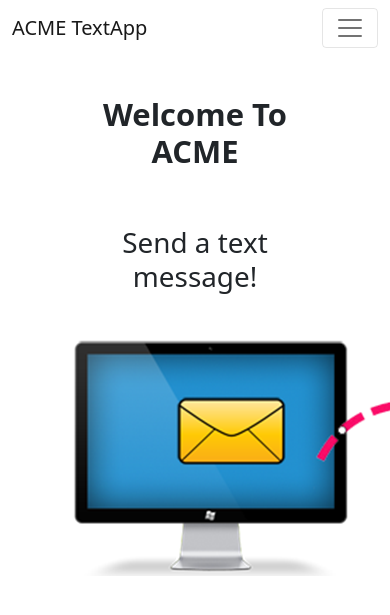
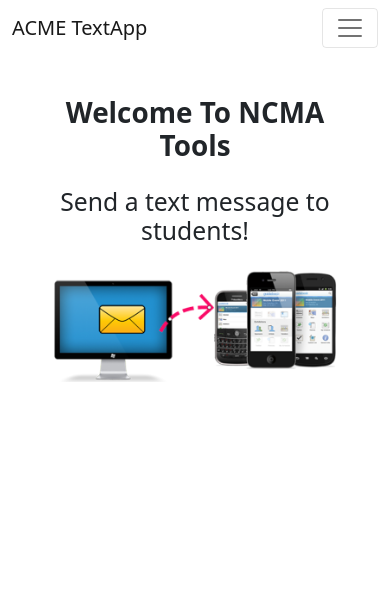
Before and after one commit to sjvarnum/demo-flask-twilio-webapp, a Flask app: page / in a window 390 px wide; the page is wider, and only the part inside the window is pictured. Shown: the top 615 px of that part. Run offline with Flask 2, Linux system fonts and the light colour scheme.

Commit message:
Update navbrand - Fix home page to look good on small screens

```diff
--- a/demo_flask_twilio_webapp/templates/base.html
+++ b/demo_flask_twilio_webapp/templates/base.html
@@ -15,7 +15,7 @@
     <body>
         <nav class="navbar navbar-expand-lg navbar-light bg-white fixed-top">
             <div class="container">
-                <a class="navbar-brand" href="#">ACME TextApp</a>
+                <a class="navbar-brand" href="{{ url_for('/.index') }}">ACME TextApp</a>
                 <button
                     class="navbar-toggler"
                     type="button"
--- a/demo_flask_twilio_webapp/templates/index.html
+++ b/demo_flask_twilio_webapp/templates/index.html
@@ -1,15 +1,11 @@
 {% extends 'base.html' %} {% block header %}
-<h1 class="display-5 fw-bold text-center p-5">
-  {% block title %}Welcome To ACME{% endblock %}
-</h1>
-{% endblock %}{% block content %}
-<div class="container">
-  <h1 class="text-center mb-4">Send a text message!</h1>
-  <div>
-    <a href="{{ url_for('message.create') }}" alt="Send a text message"
-      ><img src="../static/img/send-sms-from-pc.png" alt="Send a text message"
-    /></a>
-  </div>
+<div class="d-flex-column justify-content-center">
+  <h1 class="fw-bold text-center mt-5 mb-4">
+    {% block title %}Welcome To NCMA Tools{% endblock %}
+  </h1>
+  <h2 class="text-center mb-4">Send a text message to students!</h2>
+  <a href="{{ url_for('message.create') }}" alt="Send a text message"
+    ><img src="../static/img/send-sms-from-pc.png" alt="Send a text message" class="img-fluid"
+  /></a>
 </div>
-
 {% endblock %}
```
